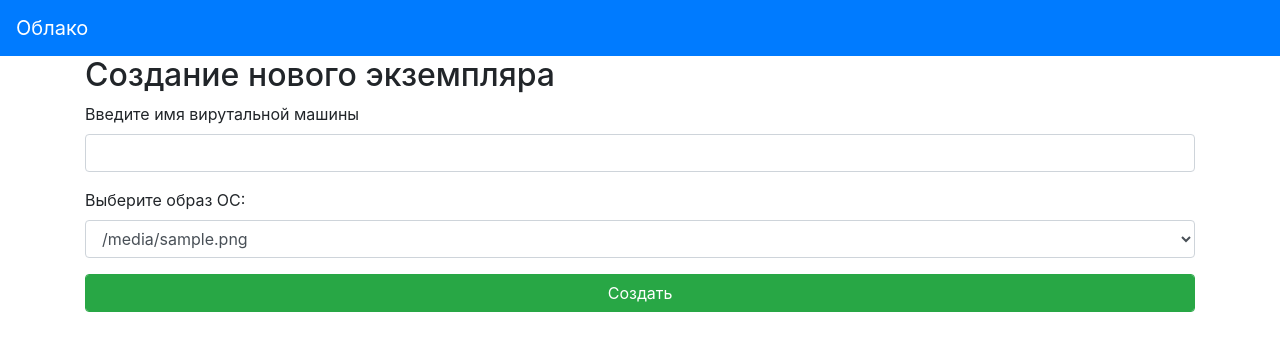
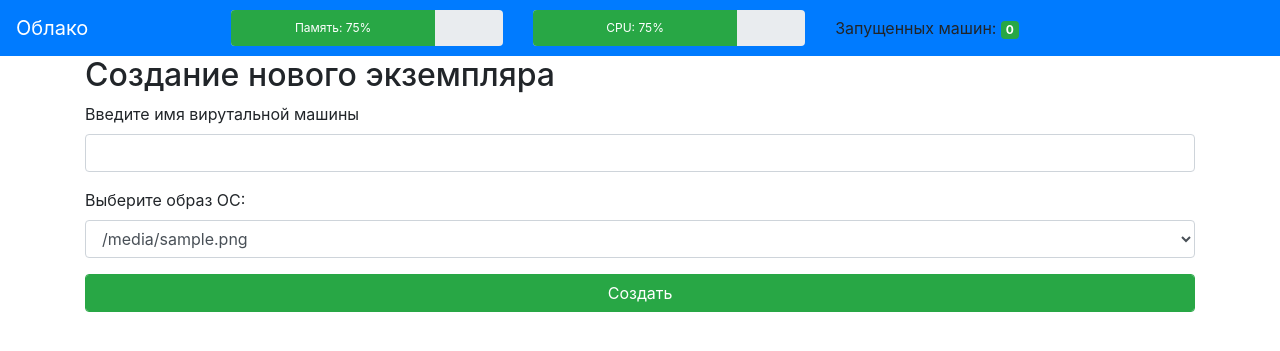
Before and after one commit to koroteevmv/cloud-panel, a Flask app: template templates/create.html in a window 1280 px wide. Shown: the top 351 px of the page. Run offline with Flask 2, Linux system fonts and the light colour scheme; the template is opened without the code that fills it: most values are stand-ins (such as "Sample title", 1, 10 or a date in 2020); data that the repository does not hold is empty; some libraries are stand-ins or nearby versions.

Commit message:
Добавлена панель мониторинга

```diff
--- a/app.py
+++ b/app.py
@@ -3,7 +3,7 @@ import os
 import subprocess
 from random import randint
 
-from flask import Flask, render_template, redirect, request
+from flask import Flask, render_template, redirect, request, jsonify
 
 app = Flask(__name__)
 
@@ -81,6 +81,9 @@ def create_vm():
 
         return redirect('/')
 
+    if not os.path.isdir(image_folder):
+        return redirect('/settings/')
+
     os.chdir(image_folder)
     images = [file for file in glob.glob("*.ova")]
     return render_template('create.html', images=images)
@@ -91,6 +94,15 @@ def delete(id):
     subprocess.check_output(f'vboxmanage unregistervm {id} --delete', shell=True)
     return redirect('/')
 
+@app.route('/monitor/')
+def monitor():
+    import psutil
+    vms = [vm for vm in get_list()if vm['running']]
+    return jsonify(cpu=psutil.cpu_percent(),
+                   mem_per=psutil.virtual_memory().percent,
+                   mem_total=psutil.virtual_memory().total,
+                   running=len(vms), )
+
 
 if __name__ == '__main__':
-    app.run(host='0.0.0.0', debug=True)
+    app.run(host='0.0.0.0', debug=False)
--- a/templates/main.html
+++ b/templates/main.html
@@ -18,6 +18,7 @@
 {#    <link rel="stylesheet" href="{{ url_for('static', filename='main.css') }}">#}
 {#    <script src="{{ url_for('static', filename='main.js') }}"></script>#}
 </head>
+
 <body>
 
 <nav class="navbar navbar-dark bg-primary">
@@ -50,7 +51,34 @@
 {#            </li>#}
 {#        </ul>#}
 {#    </div>#}
+
+    <div class="container w-75"><div class="row align-items-center w-100">
+    <div class="col-sm">
+{#        <p>Использование памяти</p>#}
+        <div class="progress"  style="height: 2.2rem;">
+            <div class="progress-bar bg-success" id="mem_pb" role="progressbar" style="width: 75%" aria-valuenow="75" aria-valuemin="0" aria-valuemax="100">
+                Память: 75%
+            </div>
+        </div>
+    </div>
+
+    <div class="col-sm">
+{#        <p>Использование процессора</p>#}
+        <div class="progress" style="height: 2.2rem;">
+            <div class="progress-bar bg-success" id="cpu_pb" role="progressbar" style="width: 75%" aria-valuenow="75" aria-valuemin="0" aria-valuemax="100">
+                CPU: 75%
+            </div>
+        </div>
+    </div>
+
+    <div class="col-sm">
+        <p class="mb-0">Запущенных машин: <a href="#" class="badge badge-success" id="running">0</a> </p>
+    </div>
+</div></div>
+
 </nav>
+
+
 
 <div class="container">
     {% block content %}{% endblock %}
@@ -69,5 +97,42 @@
 
 </div>
 
+
+<script>
+    let mem_pg = document.getElementById("mem_pb");
+    let cpu_pg = document.getElementById("cpu_pb");
+    let running = document.getElementById("running");
+
+    function get_params() {
+        fetch('/monitor/')
+            .then((response) => {
+                return response.json();
+            })
+            .then((data) => {
+                console.log(data);
+
+                mem_pg.style.width = data['mem_per'] + '%';
+                mem_pg.innerText = "Память: " + data['mem_per'] + '%';
+                if (data['mem_per'] > 90)
+                    mem_pg.className = "progress-bar bg-danger";
+                else if (data['mem_per'] > 50)
+                    mem_pg.className = "progress-bar bg-warning";
+
+                cpu_pg.style.width = Math.max(20, data['cpu']) + '%';
+                cpu_pg.innerText = "CPU: " + data['cpu'] + '%';
+                if (data['cpu'] > 90)
+                    mem_pg.className = "bar bar-danger";
+                else if (data['cpu'] > 50)
+                    mem_pg.className = "bar bar-warning";
+
+                running.innerText = data['running'];
+            });
+    }
+
+    get_params();
+    setInterval(get_params, 2000);
+
+</script>
+
 </body>
 </html>
```
